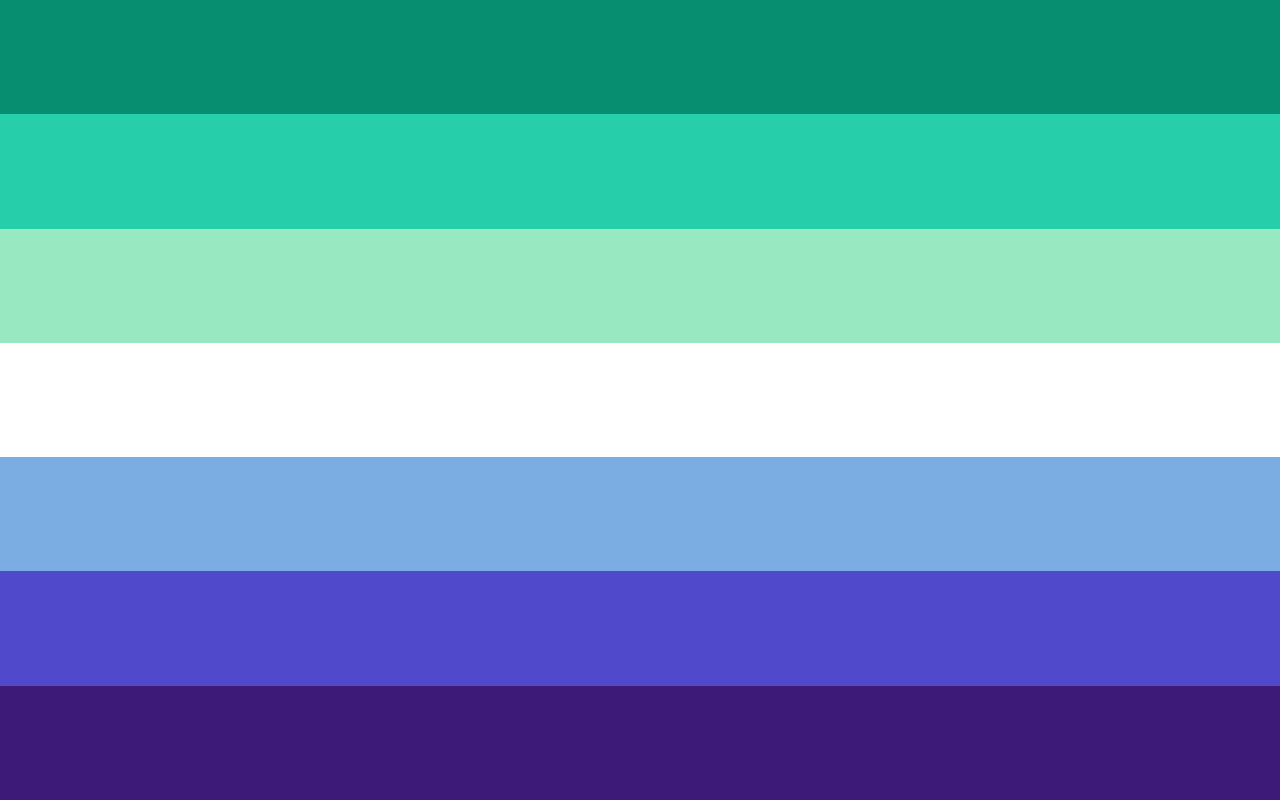
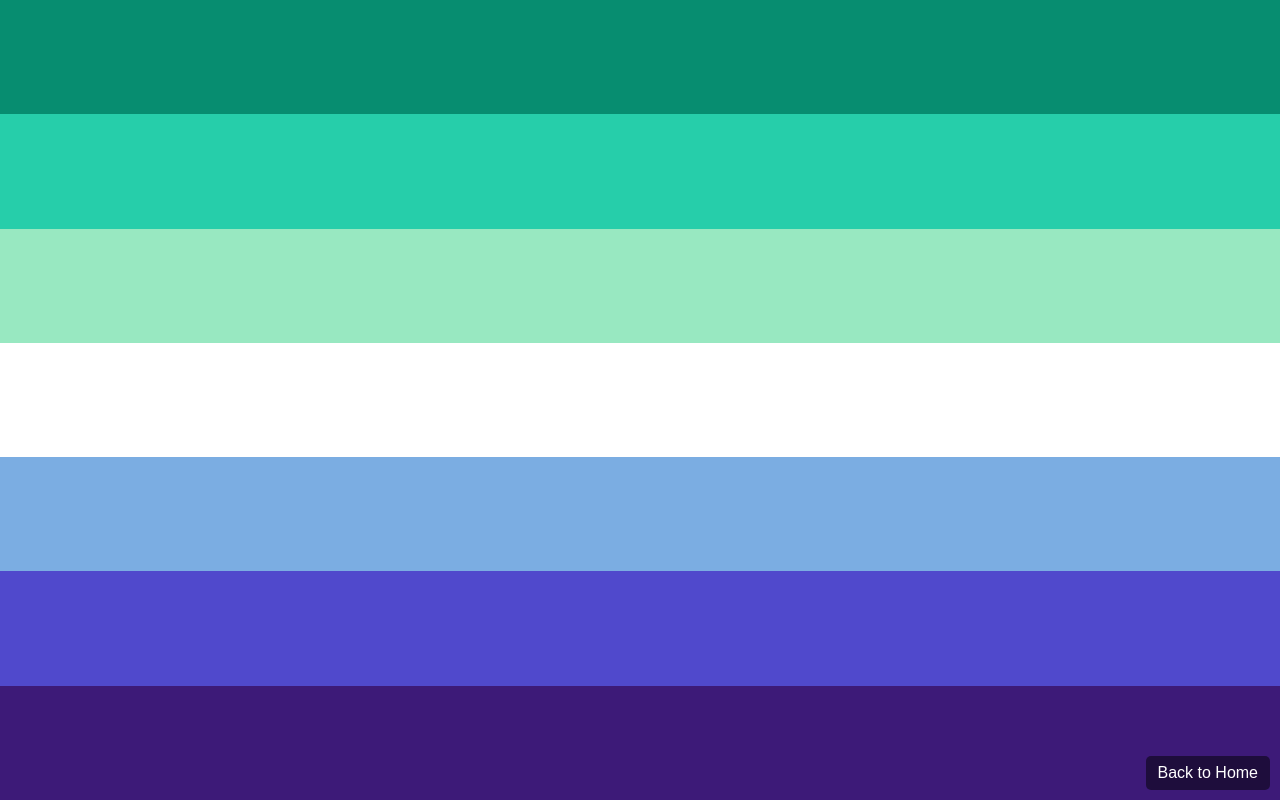
Before and after one commit to cosmicfates/cosmicfates.github.io, a plain HTML site: page oceanflag.html in a window 1280 px wide. Drawn offline with Linux system fonts and the light colour scheme.

Commit message:
Update oceanflag.html

```diff
--- a/oceanflag.html
+++ b/oceanflag.html
@@ -27,6 +27,22 @@
         .stripe5 { background-color: #7BADE2; }
         .stripe6 { background-color: #5049CC; }
         .stripe7 { background-color: #3D1A78; }
+
+        .back-link {
+            position: fixed;
+            bottom: 10px;
+            right: 10px;
+            background-color: rgba(0, 0, 0, 0.5);
+            color: white;
+            padding: 8px 12px;
+            border-radius: 5px;
+            text-decoration: none;
+            font-size: 1rem;
+            transition: background-color 0.3s ease;
+        }
+        .back-link:hover {
+            background-color: rgba(0, 0, 0, 0.8);
+        }
     </style>
 </head>
 <body>
@@ -39,5 +55,6 @@
         <div class="stripe stripe6"></div>
         <div class="stripe stripe7"></div>
     </div>
+    <a href="index.html" class="back-link">Back to Home</a>
 </body>
 </html>
```
